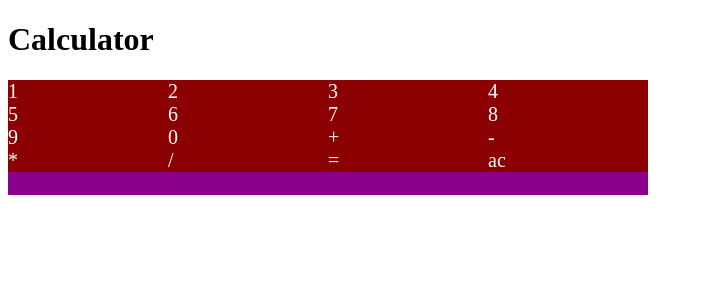
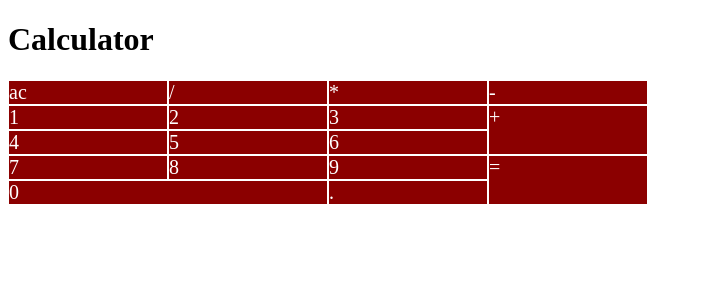
Before and after one commit to NeoLight1010/react-calculator, a React (Vite) app: page / in a window 1280 px wide. Shown: the top 300 px of the page, without its empty margins (0-703 px from the left). Built offline with nearby package versions, Linux system fonts and the light colour scheme.

Commit message:
Improve calculator grid.

```diff
--- a/src/components/Calculator.tsx
+++ b/src/components/Calculator.tsx
@@ -11,6 +11,11 @@ export const Calculator = () => {
                 <CalculatorDisplay />
 
                 <div className="calculator-buttons-container" >
+                    <CalculatorButton value="ac" />
+                    <CalculatorButton value="/" />
+                    <CalculatorButton value="*" />
+                    <CalculatorButton value="-" />
+
                     <CalculatorButton value={1} />
                     <CalculatorButton value={2} />
                     <CalculatorButton value={3} />
@@ -22,13 +27,10 @@ export const Calculator = () => {
                     <CalculatorButton value={9} />
                     <CalculatorButton value={0} />
 
+                    <CalculatorButton value="." />
+
                     <CalculatorButton value="+" />
-                    <CalculatorButton value="-" />
-                    <CalculatorButton value="*" />
-                    <CalculatorButton value="/" />
-
                     <CalculatorButton value="=" />
-                    <CalculatorButton value="ac" />
                 </div>
             </div>
         </CalculatorProvider>
--- a/src/components/CalculatorButton.tsx
+++ b/src/components/CalculatorButton.tsx
@@ -2,11 +2,25 @@ import { useContext } from "react";
 import { CalculatorContext } from "../context/calculator/CalculatorContext";
 
 interface CalculatorButtonProps {
-    value: number | "=" | "ac" | "+" | "-" | "*" | "/";
+    value: number | "=" | "ac" | "+" | "-" | "*" | "/" | ".";
 }
 
 export const CalculatorButton = ({ value }: CalculatorButtonProps) => {
-    const { concatToQuery, calculateResults, clear } = useContext(CalculatorContext);
+    const { concatToQuery, calculateResults, clear } =
+        useContext(CalculatorContext);
+
+    let className: string = "";
+    switch (value) {
+        case "+":
+            className = "calculator-plus";
+            break;
+        case "=":
+            className = "calculator-equals";
+            break;
+        case 0:
+            className = "calculator-zero";
+            break;
+    }
 
     const onClick = () => {
         switch (value) {
@@ -21,5 +35,12 @@ export const CalculatorButton = ({ value }: CalculatorButtonProps) => {
         }
     };
 
-    return <div className="calculator-button" onClick={onClick}>{value.toString()}</div>;
+    return (
+        <div
+            className={["calculator-button", className].join(" ")}
+            onClick={onClick}
+        >
+            {value.toString()}
+        </div>
+    );
 };
--- a/src/styles/calculator.css
+++ b/src/styles/calculator.css
@@ -8,8 +8,6 @@
 }
 
 .calculator-buttons-container {
-    background-color: darkmagenta;
-
     display: grid;
     grid-template-columns: repeat(4, 1fr);
     grid-template-rows: repeat(5, 1fr);
@@ -17,7 +15,25 @@
 }
 
 .calculator-button {
+    background-color: darkred;
+
     font-size: 20px;
 
-    background-color: darkred;
+    border: 1px solid white;
+
 }
+
+.calculator-zero {
+    grid-column: 1 / 3;
+    grid-row: 5;
+}
+
+.calculator-plus {
+    grid-column: 4;
+    grid-row: 2 / 4;
+}
+
+.calculator-equals {
+    grid-column: 4;
+    grid-row: 4 / 6;
+}
```
